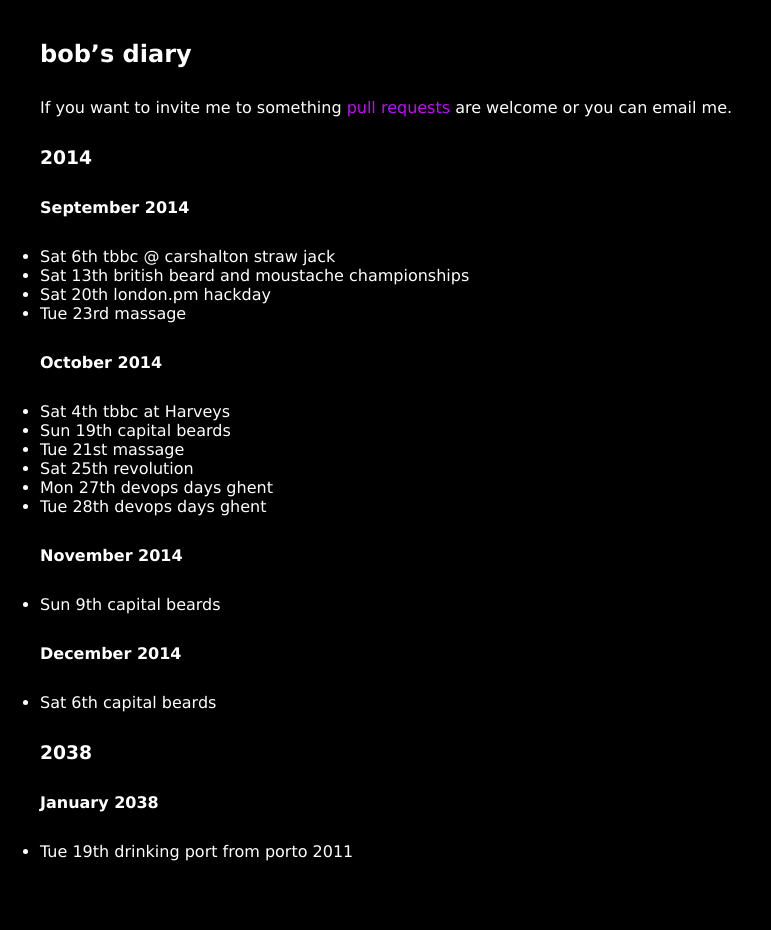
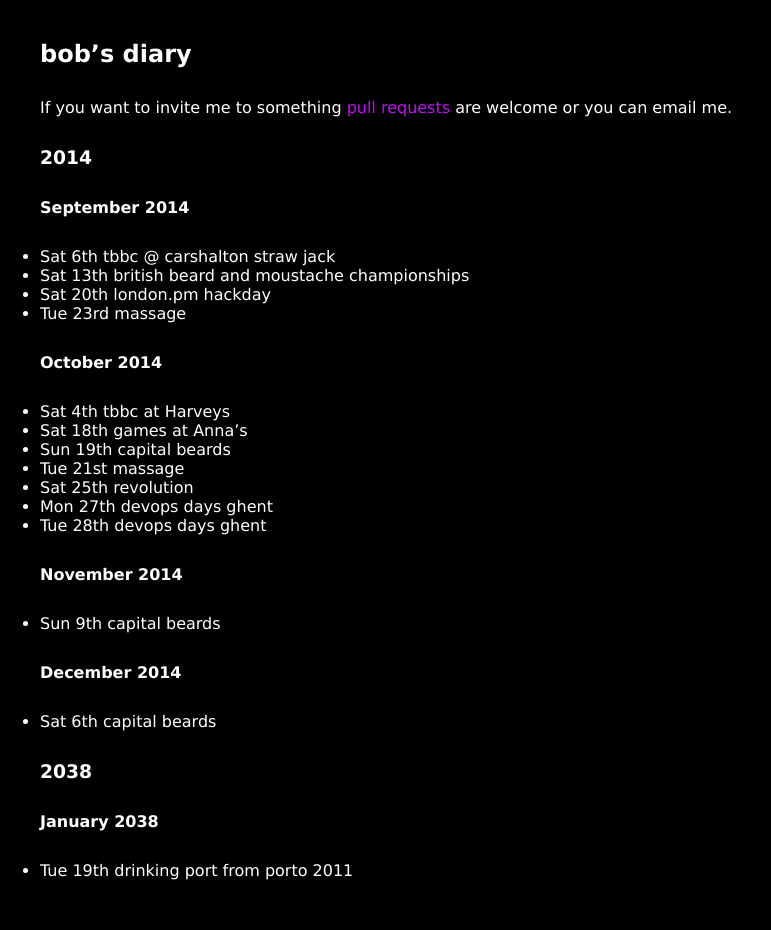
Before and after one commit to rjw1/randomness.org.uk, a Jekyll site: the page built from diary/index.md, in a window 1280 px wide. Shown: the whole page, without its empty margins (0-771 px from the left). Built offline with Jekyll 4.4.1, drawn with Linux system fonts in a browser that asks for light colours; Markdown is read by kramdown in place of the engine named in the settings.

Commit message:
Request for bob's presence

```diff
--- a/diary/index.md
+++ b/diary/index.md
@@ -19,6 +19,7 @@ are welcome or you can email me.
 #### October 2014 ####
 
 * Sat 4th tbbc at Harveys
+* Sat 18th games at Anna's
 * Sun 19th capital beards
 * Tue 21st massage
 * Sat 25th revolution
```
